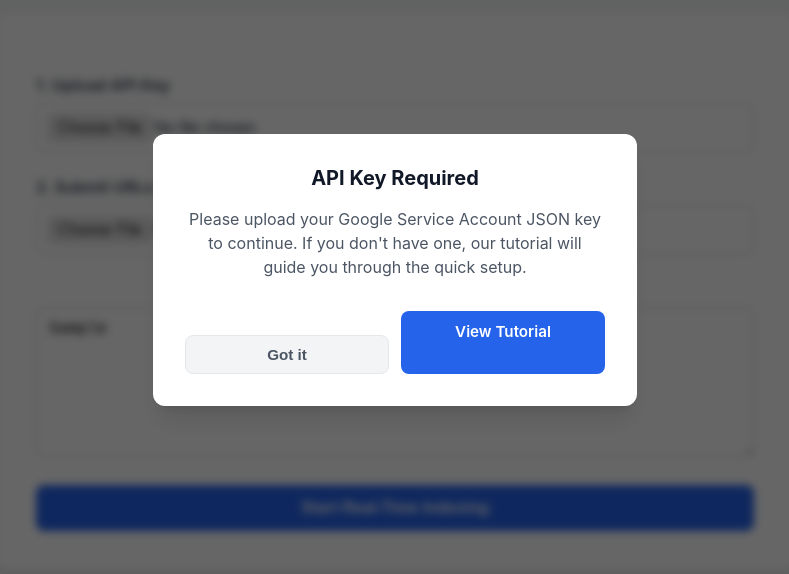
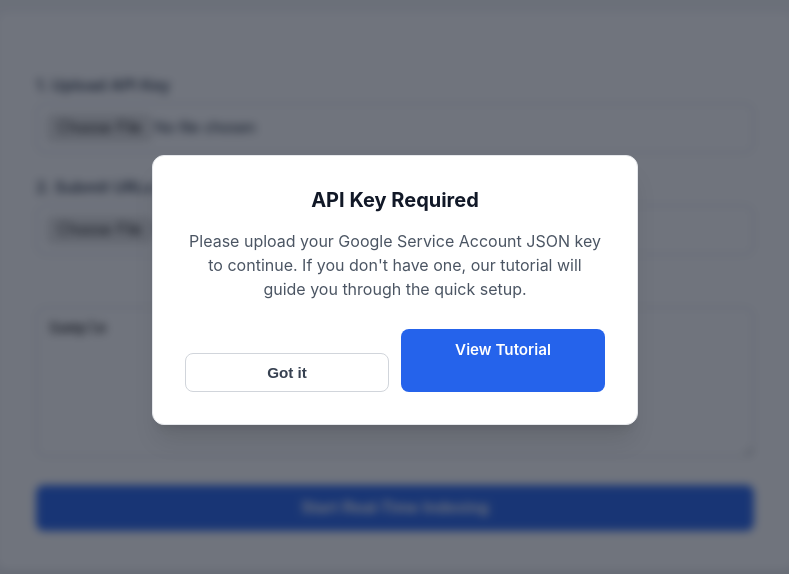
Before and after one commit to faltukachragu-star/MyIndexingSeo, a plain HTML site: page index.html in a window 1280 px wide. Both pictures are taken after typing "Sample" into the empty fields and a click on the button "Start Real-Time Indexing". Shown: the part 110-684 px from the top of the page, without its empty margins (245-1034 px from the left). Drawn offline with Linux system fonts and the light colour scheme; a web font is replaced by a local one.

Commit message:
Update index.html

```diff
--- a/index.html
+++ b/index.html
@@ -10,14 +10,17 @@
         body { background-color: #f3f4f6; color: #1f2937; margin: 0; padding: 1rem; }
         .page-container { max-width: 800px; margin: 2rem auto; }
 
+        /* Header */
         header { display: flex; align-items: center; justify-content: center; margin-bottom: 2rem; }
         header svg { color: #2563eb; width: 40px; height: 40px; }
         header h1 { font-size: 2rem; font-weight: 800; color: #111827; margin: 0 0 0 1rem; }
 
+        /* Main Panel Styles */
         .panel { background-color: #ffffff; padding: 2.5rem; border-radius: 12px; box-shadow: 0 4px 6px -1px rgb(0 0 0 / 0.1), 0 2px 4px -2px rgb(0 0 0 / 0.1); border: 1px solid #e5e7eb; }
         .results-panel { margin-top: 2rem; }
         .panel h2 { text-align: center; font-size: 1.5rem; margin-top:0; color: #1f2937;}
 
+        /* Form Styles */
         label { display: block; margin-top: 1.5rem; margin-bottom: 0.5rem; font-weight: 600; color: #374151; }
         input[type="file"], textarea { width: 100%; padding: 12px; font-size: 1rem; border: 1px solid #d1d5db; border-radius: 8px; box-sizing: border-box; }
         textarea { resize: vertical; min-height: 150px; }
@@ -26,90 +29,73 @@
         button:hover { background-color: #1d4ed8; }
         button:disabled { background-color: #9ca3af; cursor: not-allowed; }
 
+        /* Results Styles */
         .result { padding: 12px; margin-bottom: 8px; border-radius: 6px; border-left-width: 5px; border-left-style: solid; }
         .result-success { background-color: #f0fdf4; border-color: #22c55e; color: #15803d; }
         .result-error { background-color: #fef2f2; border-color: #ef4444; color: #b91c1c; }
         .result strong { font-family: 'Menlo', 'Consolas', monospace; display: block; word-wrap: break-word; }
-        /* --- NEW & IMPROVED MODAL (POPUP) STYLES --- */
+        .result p { margin: 5px 0 0; }
+
+        /* --- FINAL & PERFECTED MODAL STYLES --- */
         .modal-overlay {
-    position: fixed;
-    top: 0;
-    left: 0;
-    width: 100%;
-    height: 100%;
-    background-color: rgba(0, 0, 0, 0.6);
-    display: none;
-    justify-content: center;
-    align-items: center;
-    z-index: 1000;
-    backdrop-filter: blur(4px); /* Adds a modern frosted glass effect */
+            position: fixed; top: 0; left: 0; width: 100%; height: 100%;
+            background-color: rgba(17, 24, 39, 0.6); /* Slightly darker overlay */
+            display: none; justify-content: center; align-items: center;
+            z-index: 1000; backdrop-filter: blur(4px);
+            -webkit-backdrop-filter: blur(4px); /* For Safari compatibility */
         }
         .modal-box {
-    background: white;
-    padding: 2rem;
-    border-radius: 12px;
-    max-width: 420px; /* <--- REDUCED SIZE */
-    width: 90%; /* For mobile */
+            background: white; padding: 2rem; border-radius: 12px;
+            max-width: 420px; width: 90%;
             text-align: center;
             box-shadow: 0 20px 25px -5px rgb(0 0 0 / 0.1), 0 8px 10px -6px rgb(0 0 0 / 0.1);
-    transform: translateY(-20px); /* Animate it in from the top */
-    transition: transform 0.2s ease-out;
-}
-.modal-overlay:target, .modal-overlay[style*="flex"] {
-    /* When the modal becomes visible, apply the transform */
-    transform: translateY(0);
+            border: 1px solid #e5e7eb;
         }
         .modal-box h2 {
-    margin-top: 0;
-    font-size: 1.25rem; /* <--- SMALLER TITLE */
-    color: #111827;
+            margin-top: 0; font-size: 1.25rem; color: #111827;
         }
         .modal-box p {
-    color: #4b5563;
-    font-size: 1rem; /* <--- SMALLER TEXT */
-    line-height: 1.5;
-    margin-bottom: 0;
+            color: #4b5563; font-size: 1rem; line-height: 1.5; margin: 1rem 0 0 0;
         }
         .modal-box .button-group {
-    margin-top: 2rem; /* <--- MORE SPACE ABOVE BUTTONS */
-    display: flex;
-    gap: 0.75rem; /* <--- TIGHTER BUTTONS */
+            margin-top: 1.75rem; display: flex; gap: 0.75rem;
         }
         .modal-box button, .modal-box a.button {
-    flex: 1;
-    text-decoration: none;
-    display: inline-block;
-    padding: 10px 16px;
-    border-radius: 8px;
-    font-weight: 600;
-    font-size: 0.95rem;
-    width: 100%; /* <--- THIS IS THE ONLY LINE YOU NEED TO ADD/CHANGE */
+            flex: 1 1 0; /* Ensures buttons grow and shrink equally from a base of 0 */
+            text-decoration: none; display: inline-block;
+            padding: 10px 16px; border-radius: 8px;
+            font-weight: 600; font-size: 0.95rem;
+            text-align: center;
+            transition: background-color 0.2s;
+            box-sizing: border-box; /* This is crucial for consistent sizing */
         }
         .modal-box button {
-    background-color: #f3f4f6;
-    color: #4b5563;
-    border: 1px solid #e5e7eb;
+            background-color: #ffffff; color: #374151;
+            border: 1px solid #d1d5db;
         }
         .modal-box button:hover {
-    background-color: #e5e7eb;
+            background-color: #f9fafb;
         }
         a.button.primary {
-    background-color: #2563eb;
-    color: white;
-    border: 1px solid transparent;
+            background-color: #2563eb; color: white;
+            border: 1px solid transparent; /* The key to perfect size matching */
         }
         a.button.primary:hover {
             background-color: #1d4ed8;
         }
+        /* --- END OF MODAL STYLES --- */
 
+        /* Footer */
         footer { text-align: center; margin-top: 2rem; color: #9ca3af; }
 
+        /* Mobile Responsive Styles */
         @media (max-width: 640px) {
             body { padding: 0.5rem; }
             .page-container { margin: 1rem auto; }
             .panel { padding: 1.5rem; }
             header h1 { font-size: 1.5rem; }
-            .modal-box { width: 90%; }
+            header svg { width: 32px; height: 32px; }
+            .modal-box { width: 90%; padding: 1.5rem;}
         }
     </style>
 </head>
```
Lines whose indentation alone changed are shown as unchanged.
